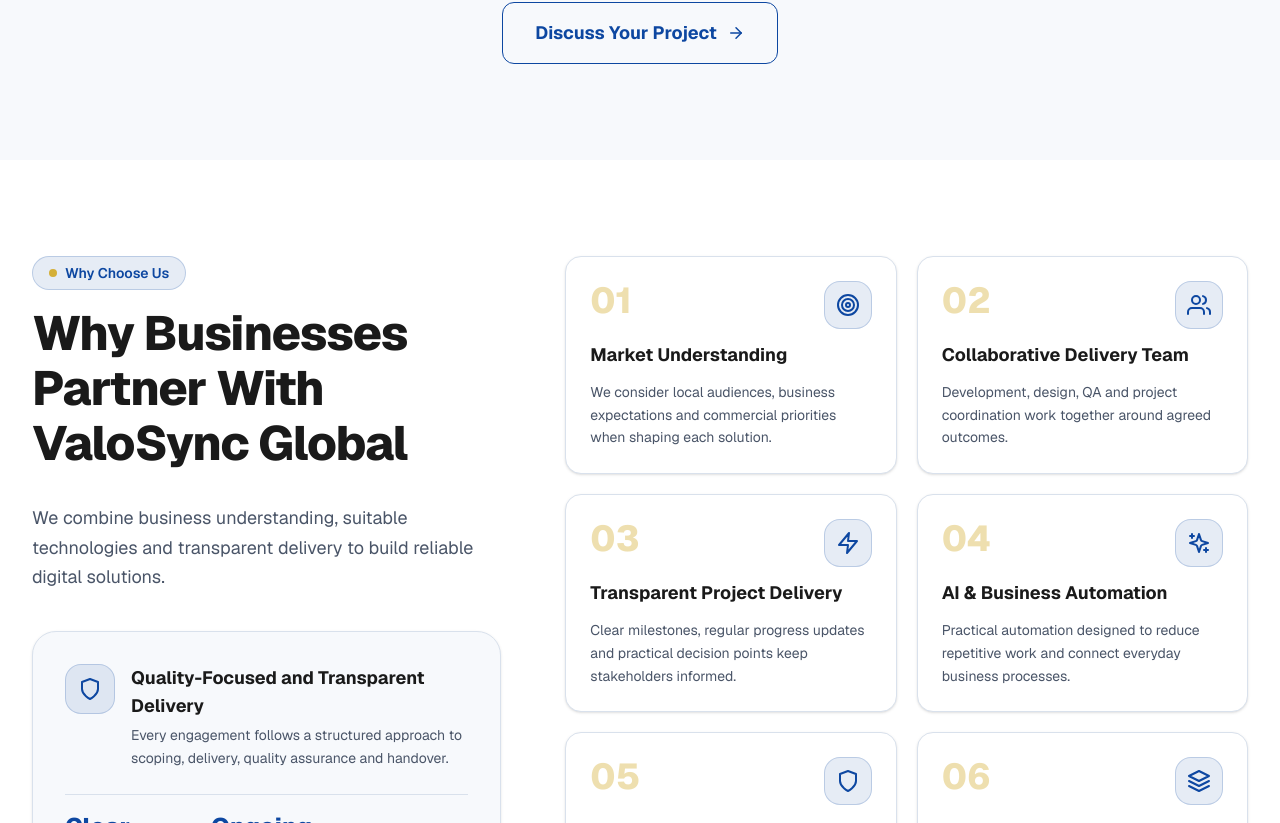
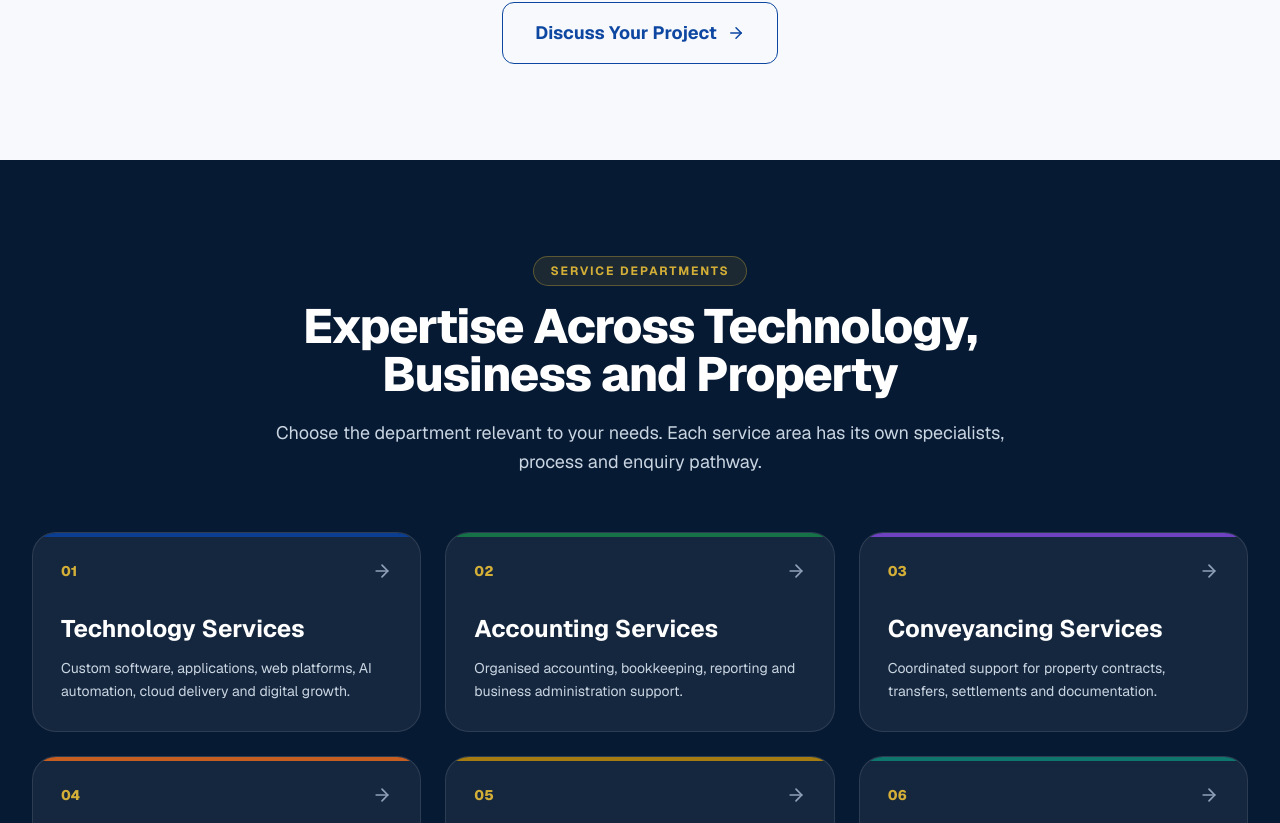
Before and after one commit to mayank-207/ValoSync-Global, a Next.js app: page / in a window 1280 px wide. Shown: the part 3077-3900 px from the top of the page. Built offline with nearby package versions, Linux system fonts and the light colour scheme.

Commit message:
Add professional service gateway to homepage

```diff
--- a/app/page.tsx
+++ b/app/page.tsx
@@ -3,6 +3,7 @@ import Footer from "@/components/layout/Footer";
 import HeroSection from "@/components/sections/HeroSection";
 import AboutSection from "@/components/sections/AboutSection";
 import ServicesSection from "@/components/sections/ServicesSection";
+import ServiceDepartmentsSection from "@/components/sections/ServiceDepartmentsSection";
 import WhyChooseUsSection from "@/components/sections/WhyChooseUsSection";
 import ProcessSection from "@/components/sections/ProcessSection";
 import PortfolioSection from "@/components/sections/PortfolioSection";
@@ -18,6 +19,7 @@ export default function Home() {
         <HeroSection />
         <AboutSection />
         <ServicesSection />
+        <ServiceDepartmentsSection />
         <WhyChooseUsSection />
         <ProcessSection />
         <PortfolioSection />
```
